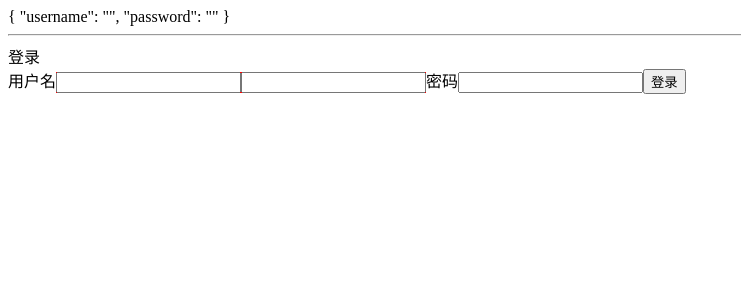
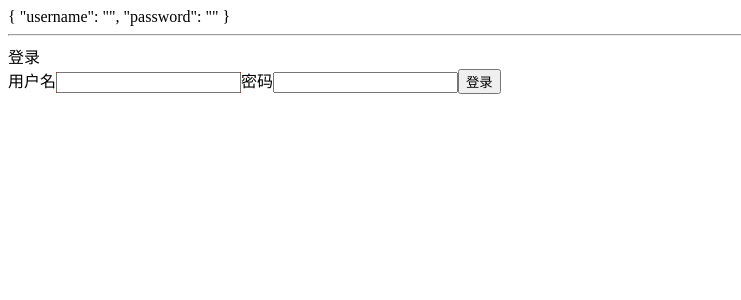
Before and after one commit to ygcedu/vue-demo2, a Vue app: page / in a window 1280 px wide. Shown: the top 300 px of the page, without its empty margins (0-741 px from the left). Built offline with nearby package versions, Linux system fonts and the light colour scheme.

Commit message:
还原，使用行内方法替代OnInput方法

```diff
--- a/src/MyInput.vue
+++ b/src/MyInput.vue
@@ -1,7 +1,6 @@
 <template>
   <div class="red wrapper">
-    <input :value="_value" @input="_value= $event.target.value"/>
-    <input v-model="_value"/>
+    <input :value="value" @input="$emit('input', $event.target.value)"/>
   </div>
 </template>
 
@@ -12,21 +11,6 @@ export default {
     value: {
       type: String
     }
-  },
-  computed: {
-    _value: {
-      get() {
-        return this.value
-      },
-      set(newValue) {
-        this.$emit('input', newValue);
-      }
-    }
-  },
-  methods: {
-    // onInput(e) {
-    //
-    // }
   }
 };
 </script>
```
